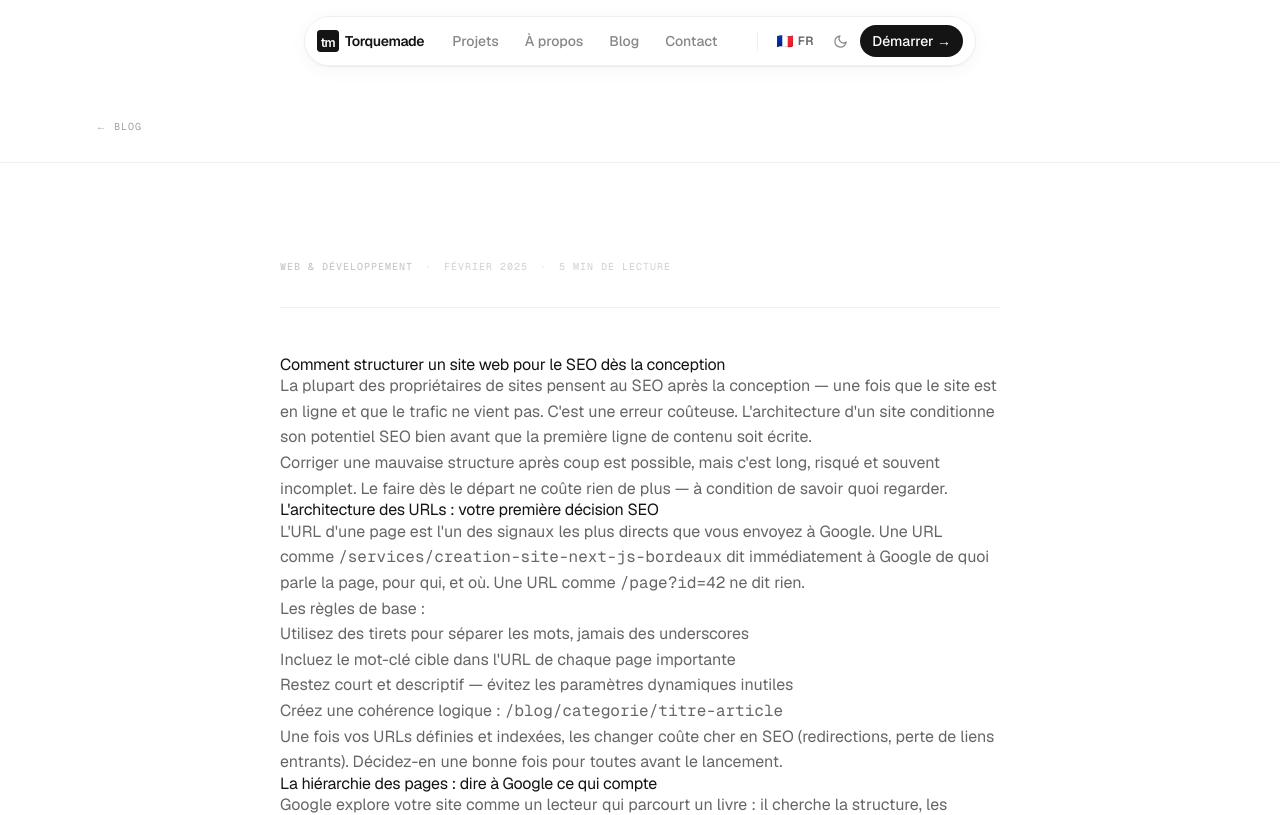
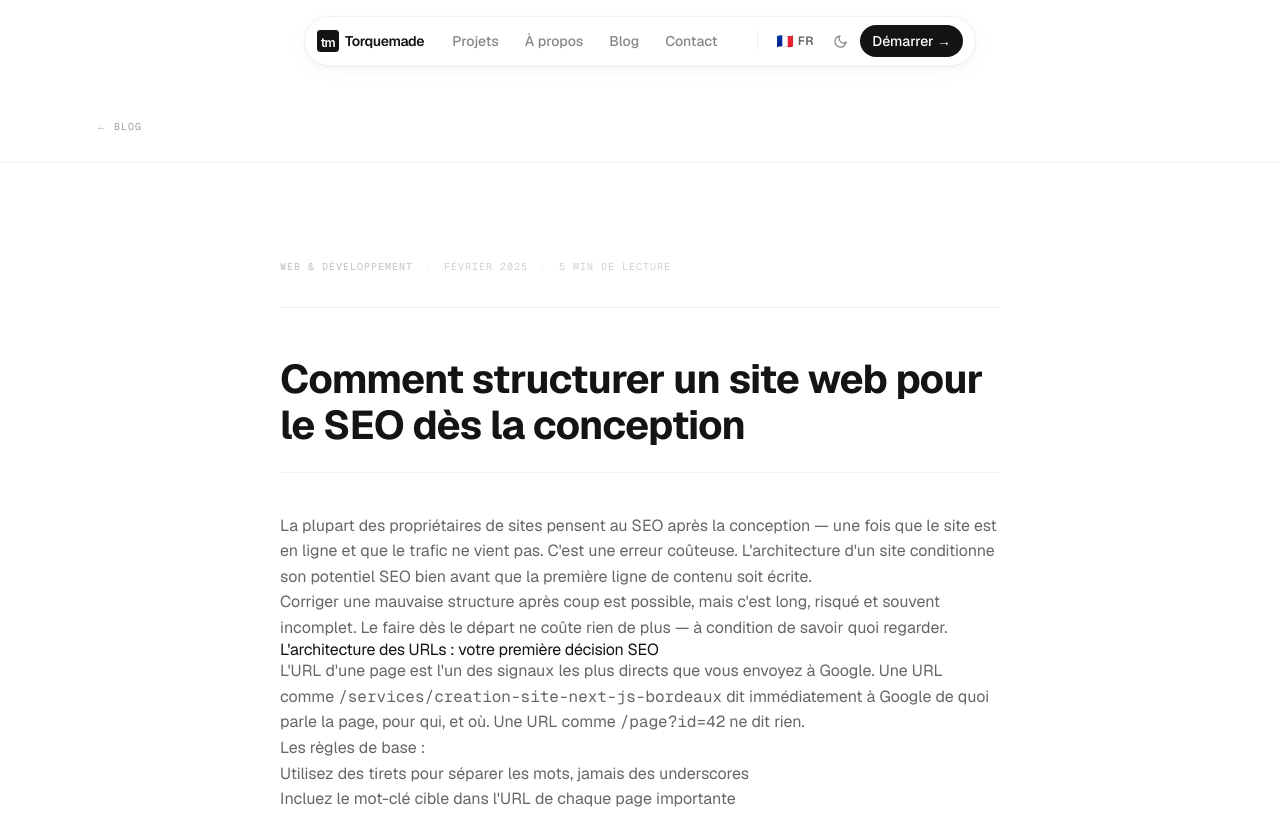
Before and after one commit to loanrmb/torquemade-v2, a Next.js app: page /blog/structurer-site-web-seo-conception in a window 1280 px wide. Shown: the top 815 px of the page. Built offline with nearby package versions, Linux system fonts and the light colour scheme.

Commit message:
Update _content.tsx

```diff
--- a/app/blog/(articles)/structurer-site-web-seo-conception/_content.tsx
+++ b/app/blog/(articles)/structurer-site-web-seo-conception/_content.tsx
@@ -70,7 +70,7 @@ function ArticleFR({ lang }: { lang: 'fr' | 'en' }) {
         <span className="opacity-30">5 min de lecture</span>
       </div>
 
-      <h1>Comment structurer un site web pour le SEO dès la conception</h1>
+      <h1 className="blog-article-title">Comment structurer un site web pour le SEO dès la conception</h1>
 
       <p>La plupart des propriétaires de sites pensent au SEO après la conception — une fois que le site est en ligne et que le trafic ne vient pas. C&apos;est une erreur coûteuse. L&apos;architecture d&apos;un site conditionne son potentiel SEO bien avant que la première ligne de contenu soit écrite.</p>
 
@@ -171,7 +171,7 @@ function ArticleEN({ lang }: { lang: 'fr' | 'en' }) {
         <span className="opacity-30">5 min read</span>
       </div>
 
-      <h1>How to Structure a Website for SEO from Day One</h1>
+      <h1 className="blog-article-title">How to Structure a Website for SEO from Day One</h1>
 
       <p>Most site owners think about SEO after the build — once the site is live and traffic isn&apos;t coming. That&apos;s a costly mistake. A site&apos;s architecture determines its SEO potential long before the first line of content is written.</p>
 
```
